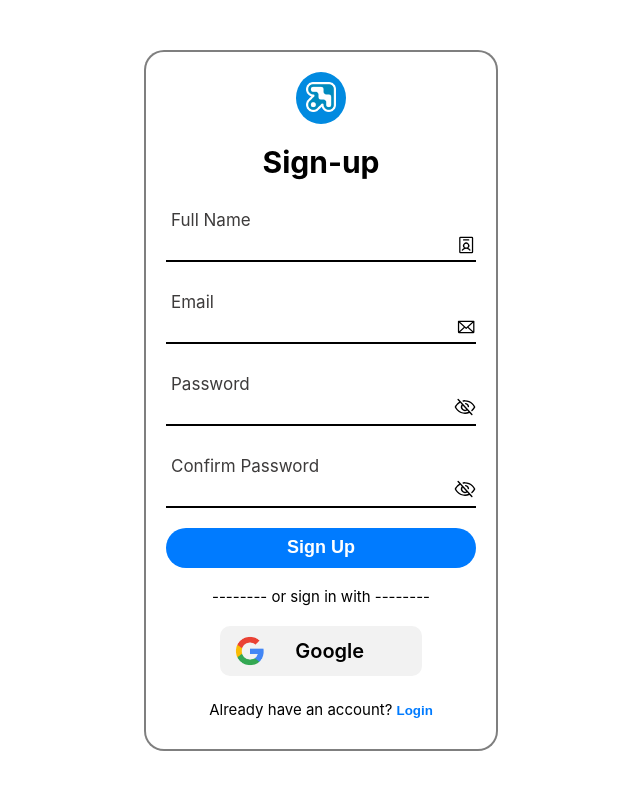
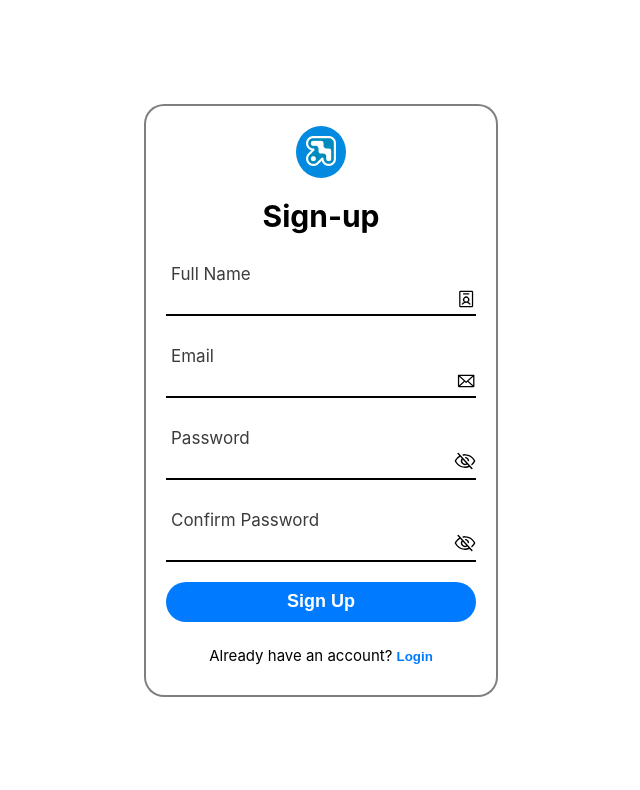
Before and after one commit to Rayan-Sarieddine/full-stack-demo, a React (Create React App) app in the folder frontend/: page /signup in a window 1280 px wide. Shown: the top 790 px of the page, without its empty margins (319-959 px from the left). Built offline with nearby package versions, Linux system fonts and the light colour scheme.

Commit message:
<frontend> updated design of the sign up form

```diff
--- a/frontend/src/domain/components/common/Nav/index.tsx
+++ b/frontend/src/domain/components/common/Nav/index.tsx
@@ -19,7 +19,6 @@ function Nav() {
   const navigate = useNavigate();
   const dispatch = useDispatch();
   const userData = useSelector((state: AppState) => state.User);
-  console.log(userData);
   const [isLoggedIn, token] = useLogin();
 
   const logIn = () => {
--- a/frontend/src/domain/pages/Login/index.tsx
+++ b/frontend/src/domain/pages/Login/index.tsx
@@ -183,7 +183,7 @@ const Login = () => {
                     navigate("/signup");
                   }}
                 >
-                  Register
+                  Sign-up
                 </button>
               </p>
             </div>
--- a/frontend/src/domain/pages/SignUp/index.tsx
+++ b/frontend/src/domain/pages/SignUp/index.tsx
@@ -5,7 +5,6 @@ import { ReactComponent as EyeSlashIcon } from "../../../assets/icons/eye-slash.
 import { ReactComponent as NameIcon } from "../../../assets/icons/name.svg";
 import { Link, NavigateFunction, useNavigate } from "react-router-dom";
 import { local } from "../../../core/helpers/localStorage";
-import googleIcon from "../../../assets/logos/google-icon.png";
 
 import "./style.css";
 import { authDataSource } from "../../../core/dataSource/remoteDataSource/auth";
@@ -96,7 +95,6 @@ const SignUp = () => {
   const togglePasswordVisibility = () => {
     setShowPassword(!showPassword);
   };
-  const handleGoogleLogin = async () => {};
   return (
     <section className="signup">
       {!success ? (
@@ -202,13 +200,6 @@ const SignUp = () => {
                 Sign Up
               </button>
               {error && <p className="error">{error}</p>}
-              <div className="inputBox google-sign-in">
-                <p>-------- or sign in with --------</p>
-                <div className="google-button" onClick={handleGoogleLogin}>
-                  <img src={googleIcon} alt="google_logo" />
-                  <p>Google</p>
-                </div>
-              </div>
             </form>
             <div className="signup-register">
               <p>
--- a/frontend/src/domain/pages/SignUp/style.css
+++ b/frontend/src/domain/pages/SignUp/style.css
@@ -125,31 +125,6 @@
   cursor: pointer;
 }
 
-.google-sign-in > p {
-  margin-top: 2rem;
-  font-size: 1.5rem;
-  text-align: center;
-}
-.google-sign-in {
-  cursor: pointer;
-}
-.google-button {
-  background-color: var(--white);
-  width: 65%;
-  margin: 2rem auto;
-  padding: 0.5rem 1rem;
-  display: flex;
-  align-items: center;
-  justify-content: flex-start;
-  gap: 2.5rem;
-  font-size: 2rem;
-  font-weight: 600;
-  color: #000;
-  border-radius: 10px;
-}
-.google-button img {
-  max-width: 4rem;
-}
 .error-line {
   color: red;
 }
```
